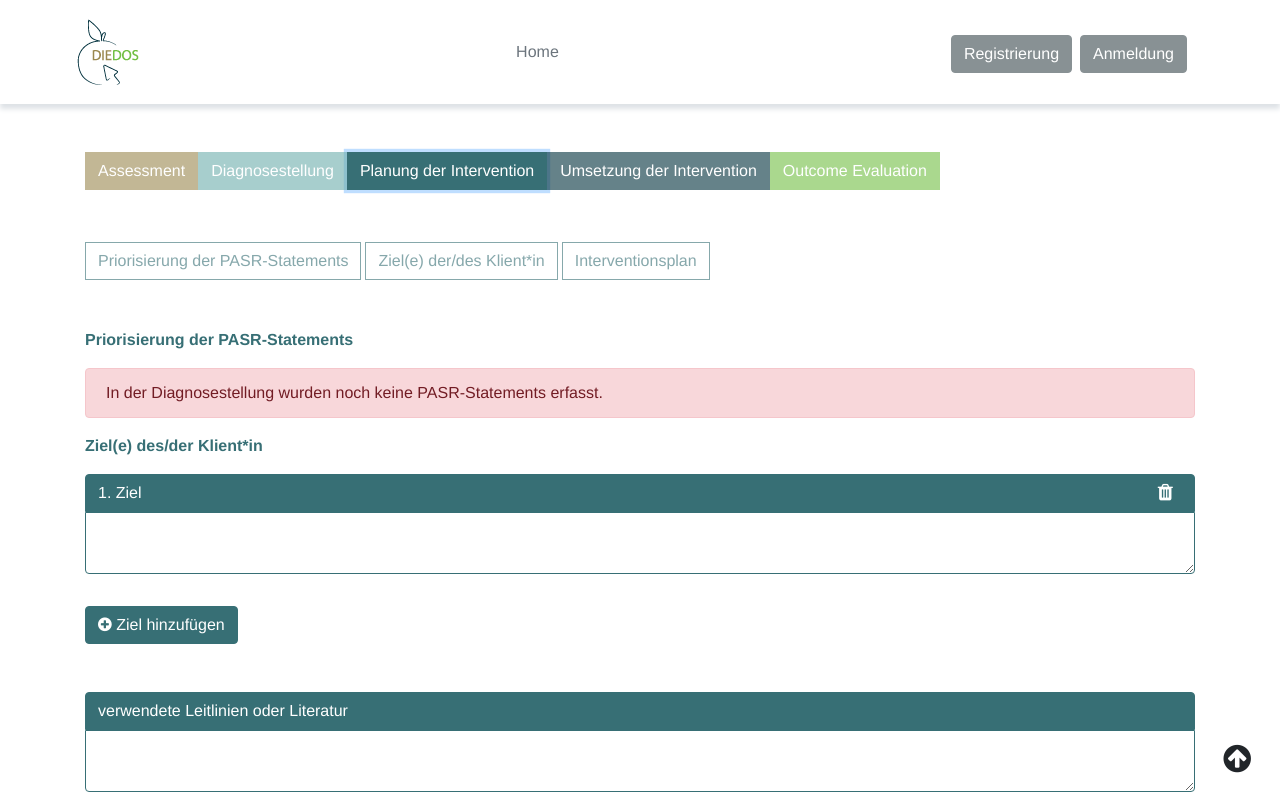
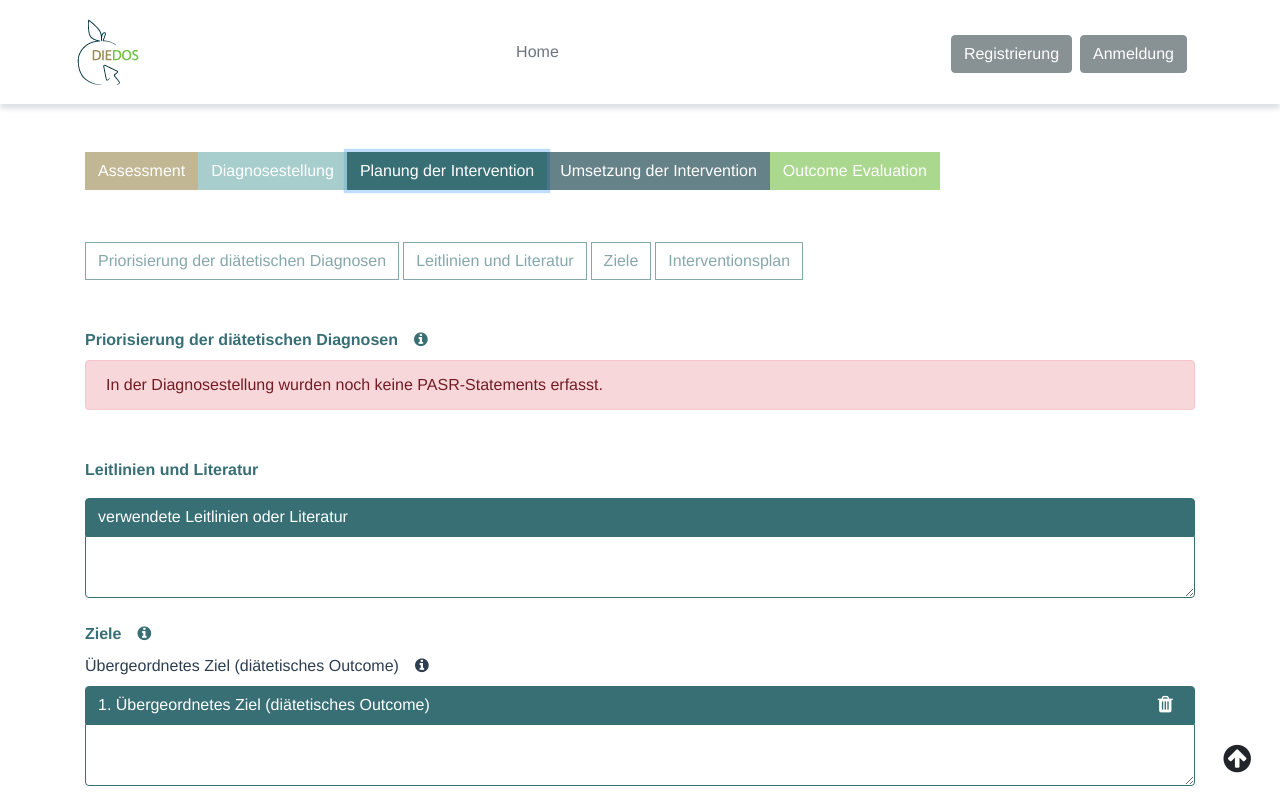
Before and after one commit to Syb10/modive, a Vue app in the folder client/: page /form in a window 1280 px wide. Both pictures are taken after typing "Sample", "Sample", "2020-01-15", "Sample", "Sample", "name@example.com" into the empty fields and a click on the button "Planung der Intervention". Shown: the top 800 px of the page. Built offline with nearby package versions, Linux system fonts and the light colour scheme.

Commit message:
rename zieleKlient in uebergeordeteZiele/ zieleIntervention in verlaufsziele added ernaehrungsempfehlung

```diff
--- a/client/src/components/Planung/Planung.vue
+++ b/client/src/components/Planung/Planung.vue
@@ -1,16 +1,40 @@
 <template>
   <div>
-    <button @click.prevent="scrollMeTo('priorisierung')" class="btn mt-1 mr-1 tab-button tab-button-planung">Priorisierung der PASR-Statements</button>
-    <button @click.prevent="scrollMeTo('zieleKlient')" class="btn mt-1 mr-1 tab-button tab-button-planung">Ziel(e) der/des Klient*in</button>
+    <button @click.prevent="scrollMeTo('priorisierung')" class="btn mt-1 mr-1 tab-button tab-button-planung">Priorisierung der diätetischen Diagnosen</button>
+    <button @click.prevent="scrollMeTo('leitlinien')" class="btn mt-1 mr-1 tab-button tab-button-planung">Leitlinien und Literatur</button>
+    <button @click.prevent="scrollMeTo('ziele')" class="btn mt-1 mr-1 tab-button tab-button-planung">Ziele</button>
     <button @click.prevent="scrollMeTo('interventionsplan')" class="btn mt-1 mr-1 tab-button tab-button-planung">Interventionsplan</button>
-    <p class="planungAspekt mt-5" ref="priorisierung">Priorisierung der PASR-Statements</p>
+    <div>
+      <label class="planungAspekt mt-5" ref="priorisierung">Priorisierung der diätetischen Diagnosen
+        <div class="tipp ml-3"> <i class="fa fa-info-circle"></i>
+          <span class="tipptext">Die diätetischen Diagnosen sind die formulierten PASR-Statements</span>
+        </div>
+      </label>
+    </div>
     <Prio/>
-    <p class="planungAspekt" ref="zieleKlient">Ziel(e) des/der Klient*in</p>
+    <p class="planungAspekt mt-5" ref="leitlinien">Leitlinien und Literatur</p>
+    <TextareaForm
+      v-model="leitlinien"
+      :content="{ title: 'verwendete Leitlinien oder Literatur', id: 'leitlinien', color:'planungColor', border:'planungBorder'}"
+    />
+    <div>
+      <label class="planungAspekt" ref="ziele">Ziele
+        <div class="tipp ml-3"> <i class="fa fa-info-circle"></i>
+          <span class="tipptext">Orientieren Sie sich bei der Festlegung der Ziele an den SMART-Kriterien. Ziele sollten möglichst Spezifisch, Messbar, Attraktiv, Realistisch und Terminiert sein.</span>
+        </div>
+      </label>
+    </div>
+    <label>
+      Übergeordnetes Ziel (diätetisches Outcome)
+      <div class="tipp ml-3"> <i class="fa fa-info-circle"></i>
+        <span class="tipptext">Das diätetische Outcome ist das Ergebnis des gesamten diätetischen Interventionsprozesses, das entsprechend der Verlaufsziele bis zum Ende der diätetischen Intervention erreicht werden soll. Es bezieht sich direkt auf die Lösung des/der diätetischen Problem(e) der Diätetischen Diagnosestellung.</span>
+      </div>
+    </label>
     <div class="form-group mb-5 position-relative">
-      <div class="mb-3" v-for="(ziel, index) in zieleKlient" :key="index">
+      <div class="mb-3" v-for="(ziel, index) in uebergeordetesZiel" :key="index">
         <label :for="ziel.id" class="input-group-text textareaForm normal-white-space planungColor">
           {{index+1}}. {{ziel.title }}
-          <i class="fa fa-trash trash-right" @click.prevent="deleteZielKlient(index)"></i>
+          <i class="fa fa-trash trash-right" @click.prevent="deleteUebergeordetesZiel(index)"></i>
         </label>
         <textarea
           class="form-control textareaForm planungBorder"
@@ -18,24 +42,20 @@
           v-model="ziel.vmodel"
         />
       </div>
-      <button class="btn btn-darkblue mt-3" @click.prevent="addNewZielKlient"><i class="fa fa-plus-circle"></i> Ziel hinzufügen</button>
+      <button class="btn btn-darkblue mt-3" @click.prevent="addNewUebergeordetesZiel"><i class="fa fa-plus-circle"></i> Übergeordnetes Ziel (diätetisches Outcome) hinzufügen</button>
     </div>
-    <TextareaForm
-      v-model="leitlinien"
-      :content="{ title: 'verwendete Leitlinien oder Literatur', id: 'leitlinien', color:'planungColor', border:'planungBorder'}"
-    />
-    <p class="planungAspekt" ref="interventionsplan">Interventionsplan</p>
+
     <label>
-      Ziel(e) der gesamten Intervention
+      Verlaufsziele
       <div class="tipp ml-3"> <i class="fa fa-info-circle"></i>
-        <span class="tipptext">Die Ziele leiten sich aus den PASR-Statements unter Einbezug der Ziele des/der Klient*in ab. Es können ernährungsbezogene Ziele (z.B. aus den Bereichen Wissenszuwachs, Verhaltensänderung) und/oder gesundheitsbezogene Ziele (medizinische Ziele, gesundheitsökonomische Ziele, subjekt-orientierte Ziele) festgelegt werden.</span>
+        <span class="tipptext">Verlaufsziele sind kurzfristige Ziele, die während der diätetischen Intervention, meist von einem zum nächsten Termin, erreicht werden sollen. Sie werden von Ernährungsfachkraft und Klient*in gemeinsam entschieden. Sie sollten partizipativ mit Klient*innen festgelegt werden.</span>
       </div>
     </label>
     <div class="form-group mb-5 position-relative">
-      <div class="mb-3" v-for="(ziel, index) in zieleIntervention" :key="index">
+      <div class="mb-3" v-for="(ziel, index) in verlaufsziel" :key="index">
         <label :for="ziel.id" class="input-group-text textareaForm normal-white-space planungColor">
           {{index+1}}. {{ziel.title }}
-          <i class="fa fa-trash trash-right" @click.prevent="deleteZielIntervention(index)"></i>
+          <i class="fa fa-trash trash-right" @click.prevent="deleteVerlaufsziel(index)"></i>
         </label>
         <textarea
           class="form-control textareaForm planungBorder"
@@ -43,8 +63,19 @@
           v-model="ziel.vmodel"
         />
       </div>
-      <button class="btn btn-darkblue mt-3" @click.prevent="addNewZielIntervention"><i class="fa fa-plus-circle"></i> Ziel hinzufügen</button>
+      <button class="btn btn-darkblue mt-3" @click.prevent="addNewVerlaufsziel"><i class="fa fa-plus-circle"></i> Verlaufsziel hinzufügen</button>
     </div>
+    <p class="planungAspekt" ref="interventionsplan">Interventionsplan</p>
+    <label>
+      Ernährungsempfehlung
+      <div class="tipp ml-3"> <i class="fa fa-info-circle"></i>
+        <span class="tipptext">Die Ernährungsempfehlung basiert auf der diätetischen Diagnose, der aktuell verfügbaren Evidenz und dem Gesundheitszustand des/der Klient*in. Zu berücksichtigen sind die individuell empfohlene Energiezufuhr basierend auf den Richtwerten für die Energiezufuhr; der Nährstoffbedarf; Lebensmittel, die gut akzeptiert werden und für die Umsetzung der Empfehlungen geeignet sind.</span>
+      </div>
+    </label>
+    <TextareaForm
+      v-model="ernaehrungsempfehlung"
+      :content="{ title: 'Ernährungsempfehlung', id: 'ernaehrungsempfehlung', color:'planungColor', border:'planungBorder'}"
+    />
     <CheckboxForm
       :checkboxs="[
         {title:'Einzelberatung', id:'einzelberatung'},
@@ -142,6 +173,12 @@
       v-model="weitereAnmerkungenInterventionNochmal"
       :content="{ title: 'weitere Anmerkungen', id: 'weitereAnmerkungenInterventionNochmal', color:'planungColor', border:'planungBorder'}"
     />
+    <label>
+      Monitoring- und Outcome-Parameter
+      <div class="tipp ml-3"> <i class="fa fa-info-circle"></i>
+        <span class="tipptext">Monitoring- und Outcome-Parameter sind abhängig von den oben formulierten Zielen. Sie sind Indikatoren, die zur Überprüfung des Verlaufs der diätetischen Intervention und der Zielerreichung dienen. Gewählte Indikatoren sollten in der Lage sein, Veränderungen zu messen, die mit dem Referenzstandards oder einem Ausgangswert verglichen werden können.</span>
+      </div>
+    </label>
     <table class="table table-striped table-bordered mb-4">
       <thead>
         <th>Monitoring- und Outcome-Parameter</th>
@@ -195,9 +232,6 @@ import {mapMutations, mapState} from "vuex";
         "planungLehrkueche",
         "planungAndereInterventionsform",
       ]),
-      zieleKlient(){
-        return this.$store.state.p.zieleKlient
-      },
       leitlinien:{
         get() {
           return this.$store.state.p.leitlinien
@@ -206,8 +240,19 @@ import {mapMutations, mapState} from "vuex";
           this.$store.commit("p/leitlinien", value)
         }
       },
-      zieleIntervention(){
-        return this.$store.state.p.zieleIntervention
+      uebergeordetesZiel(){
+        return this.$store.state.p.uebergeordetesZiel
+      },
+      verlaufsziel(){
+        return this.$store.state.p.verlaufsziel
+      },
+      ernaehrungsempfehlung:{
+        get() {
+          return this.$store.state.p.ernaehrungsempfehlung
+        },
+        set(value) {
+          this.$store.commit("p/ernaehrungsempfehlung", value)
+        }
       },
       interventionsform:{
         get() {
@@ -295,10 +340,10 @@ import {mapMutations, mapState} from "vuex";
         element.scrollIntoView({behavior: 'smooth'});
       },
       ...mapMutations("p", [
-        "addNewZielKlient",
-        "deleteZielKlient",
-        "addNewZielIntervention",
-        "deleteZielIntervention",
+        "addNewUebergeordetesZiel",
+        "deleteUebergeordetesZiel",
+        "addNewVerlaufsziel",
+        "deleteVerlaufsziel",
         "addNewRowPlanungEinzelberatung",
         "deleteRowPlanungEinzelberatung",
         "updateEinzelberatung",
--- a/client/src/store/modules/planung.js
+++ b/client/src/store/modules/planung.js
@@ -2,11 +2,12 @@ export default {
     namespaced: true,
     state: {
       priorisierung: [],
-      zieleKlient:[{title: "Ziel", vmodel:"", id:"zielKlient0"}],
-      counterKlient:1,
       leitlinien: "",
-      zieleIntervention: [{title: "Ziel", vmodel:"", id:"zielIntervention0"}],
-      counterIntervention: 1,
+      uebergeordetesZiel:[{title: "Übergeordnetes Ziel (diätetisches Outcome)", vmodel:"", id:"uebergeordetesZiel0"}],
+      counterUebergeordetesZiel:1,
+      verlaufsziel: [{title: "Verlaufsziel", vmodel:"", id:"verlaufsziel0"}],
+      counterVerlaufsziel: 1,
+      ernaehrungsempfehlung: "",
       interventionsform: [],
       interventionsformAndere: "",
       weitereAnmerkungenInterventionform: "",
@@ -151,26 +152,29 @@ export default {
       priorisierung(state, value) {
         state.priorisierung = value
       },
-      addNewZielKlient(state) {
-        state.zieleKlient.push(
-          {title: "Ziel", vmodel:"", id:"zielKlient"+state.counterKlient},
-        );
-        state.counterKlient++;
-      },
-      deleteZielKlient(state, index) {
-        state.zieleKlient.splice(index, 1);
-      },
       leitlinien(state, value) {
         state.leitlinien = value
       },
-      addNewZielIntervention(state) {
-        state.zieleIntervention.push(
-          {title: "Ziel", vmodel:"", id:"zielIntervention"+state.counterIntervention},
+      addNewUebergeordetesZiel(state) {
+        state.uebergeordetesZiel.push(
+          {title: "Übergeordnetes Ziel (diätetisches Outcome)", vmodel:"", id:"uebergeordetesZiel"+state.counterUebergeordetesZiel},
         );
-        state.counterIntervention++;
+        state.counterUebergeordetesZiel++;
       },
-      deleteZielIntervention(state, index) {
-        state.zieleIntervention.splice(index, 1);
+      deleteUebergeordetesZiel(state, index) {
+        state.uebergeordetesZiel.splice(index, 1);
+      },
+      addNewVerlaufsziel(state) {
+        state.verlaufsziel.push(
+          {title: "Verlaufsziel", vmodel:"", id:"verlaufsziel"+state.counterVerlaufsziel},
+        );
+        state.counterVerlaufsziel++;
+      },
+      deleteVerlaufsziel(state, index) {
+        state.verlaufsziel.splice(index, 1);
+      },
+      ernaehrungsempfehlung(state, value){
+        state.ernaehrungsempfehlung = value
       },
       interventionsform(state, value) {
         state.interventionsform = value
```
Also changed, not shown: 1 other file (tests, documents, lock files or other folders).
